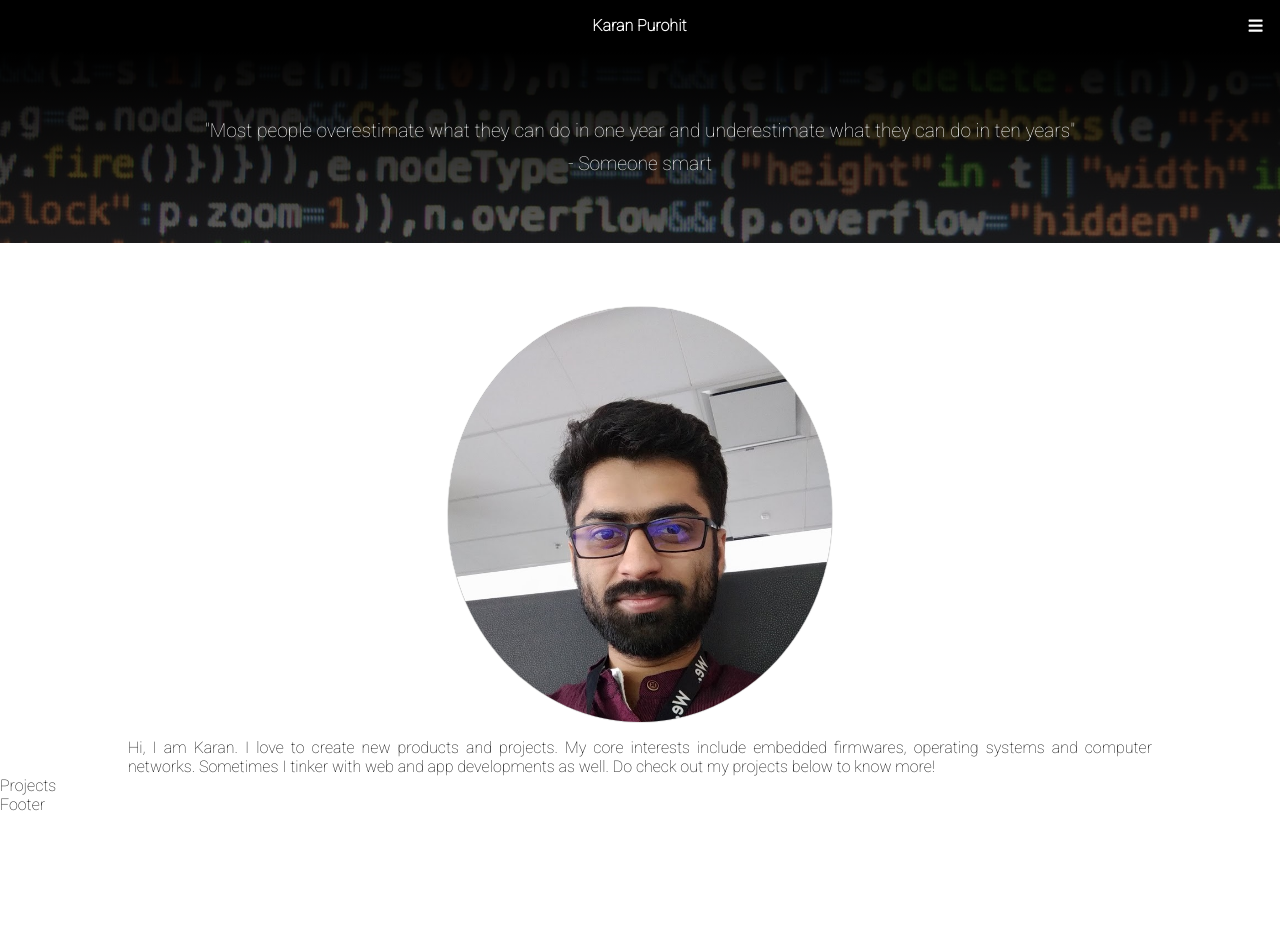
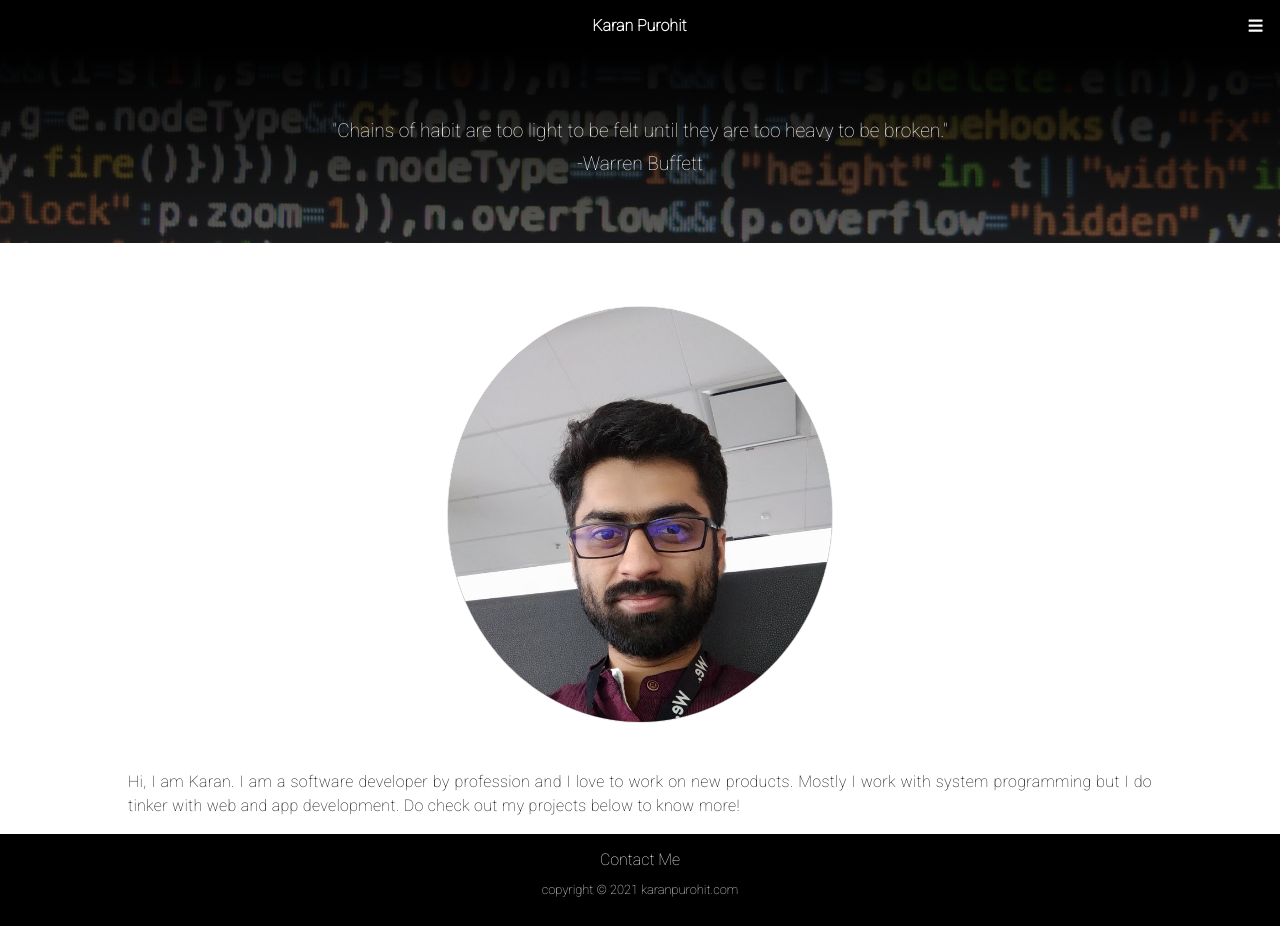
Before and after one commit to K-ran/personalReactSite, a React (Create React App) app: page / in a window 1280 px wide. Before the commit the page ends 814 px from the top, so only its background shows below. Built offline with nearby package versions, Linux system fonts and the light colour scheme; the HTML template or start-up script is replaced by a standard one.

Commit message:
Footer base done.

```diff
--- a/src/App.css
+++ b/src/App.css
@@ -4,6 +4,16 @@
 body
 {
     font-family: Roboto;
-    font-style: normal;
     margin: 0%;
+    height:100vh;
 }
+
+#root{
+    height: 100%;
+}
+
+.app{
+    display: flex;
+    flex-direction: column;
+    height: 100%;
+}
--- a/src/App.js
+++ b/src/App.js
@@ -7,12 +7,12 @@ import Hero from './components/hero/Hero';
 
 function App() {
   return (
-    <div className="app">
+    <main className="app">
       <Navbar/>
       <Hero/>
-      <MainContent/>
+      <MainContent />
       <Footer/>
-    </div>
+    </main>
   );
 }
 
--- a/src/components/aboutme/Aboutme.css
+++ b/src/components/aboutme/Aboutme.css
@@ -16,6 +16,8 @@
 .profile_desc{
     width: 80%;
     text-align: justify;
-    margin-top: 1em;
+    margin-top: 3em;
     font-weight: 500;
+    line-height: 1.5rem;
+    letter-spacing: 0.02rem;
 }
--- a/src/components/aboutme/Aboutme.js
+++ b/src/components/aboutme/Aboutme.js
@@ -8,7 +8,7 @@ class Aboutme extends Component {
             <div className="aboutme">
                 <img src = {profile_image} className="profile_image" alt="something" />
                 <div className="profile_desc">
-                Hi, I am Karan. I love to create new products and projects. My core interests include embedded firmwares, operating systems and computer networks. Sometimes I tinker with web and  app developments as well. Do check out my projects below to know more!
+                Hi, I am Karan. I am a software developer by profession and I love to work on new products. Mostly I work with system programming but I do tinker with web and app development. Do check out my projects below to know more!
                 </div>
             </div>
         );
--- a/src/components/footer/Footer.css
+++ b/src/components/footer/Footer.css
@@ -0,0 +1,14 @@
+.footer{
+    padding-top: 1em;
+    padding-bottom: 1em;
+    text-align: center;
+    color: white;
+    background-color: black;
+    width: 100%;
+    margin-top: 1em;
+}
+
+.copyright
+{
+    font-size: .8rem;
+}
--- a/src/components/footer/Footer.js
+++ b/src/components/footer/Footer.js
@@ -1,11 +1,16 @@
 import React, { Component } from 'react';
+import './Footer.css' ;
 
 class Footer extends Component {
     render() {
         return (
-            <div>
-                Footer
-            </div>
+            <footer className="footer">
+                <div className="contact_me">Contact Me</div>
+                <div className="social_links">
+
+                </div>
+                <p className="copyright">copyright &#169; 2021 karanpurohit.com</p>
+            </footer>
         );
     }
 }
--- a/src/components/hero/Hero.css
+++ b/src/components/hero/Hero.css
@@ -15,7 +15,7 @@
 
 .quote
 {
-    max-width: 80%;
+    width: 90%;
     text-align: center;
 }
 
--- a/src/components/hero/Hero.js
+++ b/src/components/hero/Hero.js
@@ -5,10 +5,10 @@ class Hero extends Component {
         return (
             <div className="hero">
                 <div className="quote">
-                    "Most people overestimate what they can do in one year and underestimate what they can do in ten years"
+                    "Chains of habit are too light to be felt until they are too heavy to be broken."
                 </div>
                 <div className="author">
-                    - Someone smart
+                    -Warren Buffett
                 </div>
             </div>
         );
--- a/src/components/main_content/MainContent.css
+++ b/src/components/main_content/MainContent.css
@@ -0,0 +1,5 @@
+.main_content{
+    display: flex;
+    flex-direction: column;
+    flex-grow: 1
+}
--- a/src/components/main_content/MainContent.js
+++ b/src/components/main_content/MainContent.js
@@ -1,14 +1,15 @@
 import React, { Component } from 'react';
 import Aboutme from '../aboutme/Aboutme';
 import Projects from '../projects/Projects';
+import './MainContent.css';
 
 class MainContent extends Component {
     render() {
         return (
-            <div>
+            <main className="main_content">
                 <Aboutme/>
-                <Projects/>
-            </div>
+                {/* <Projects/> */}
+            </main>
         );
     }
 }
```
